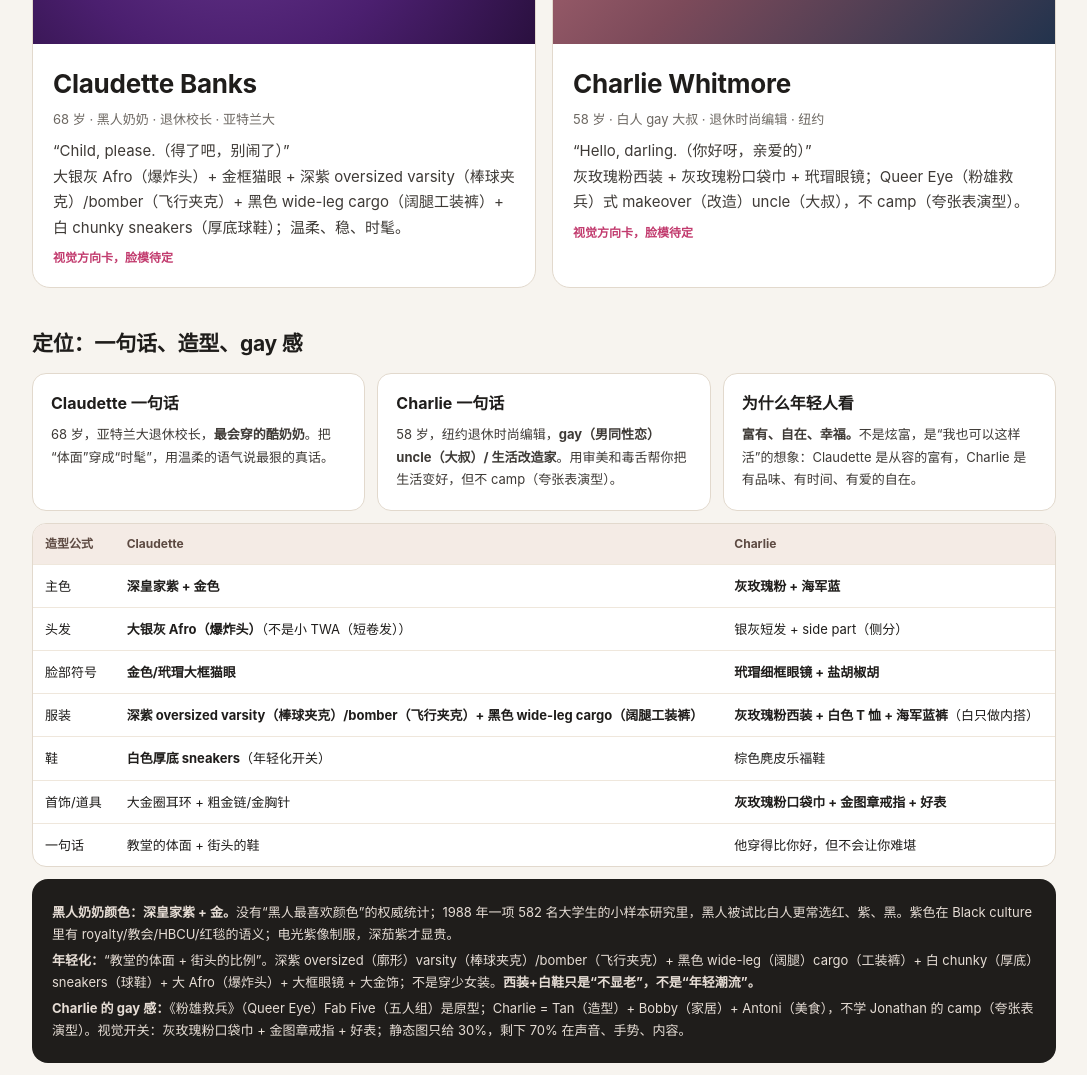
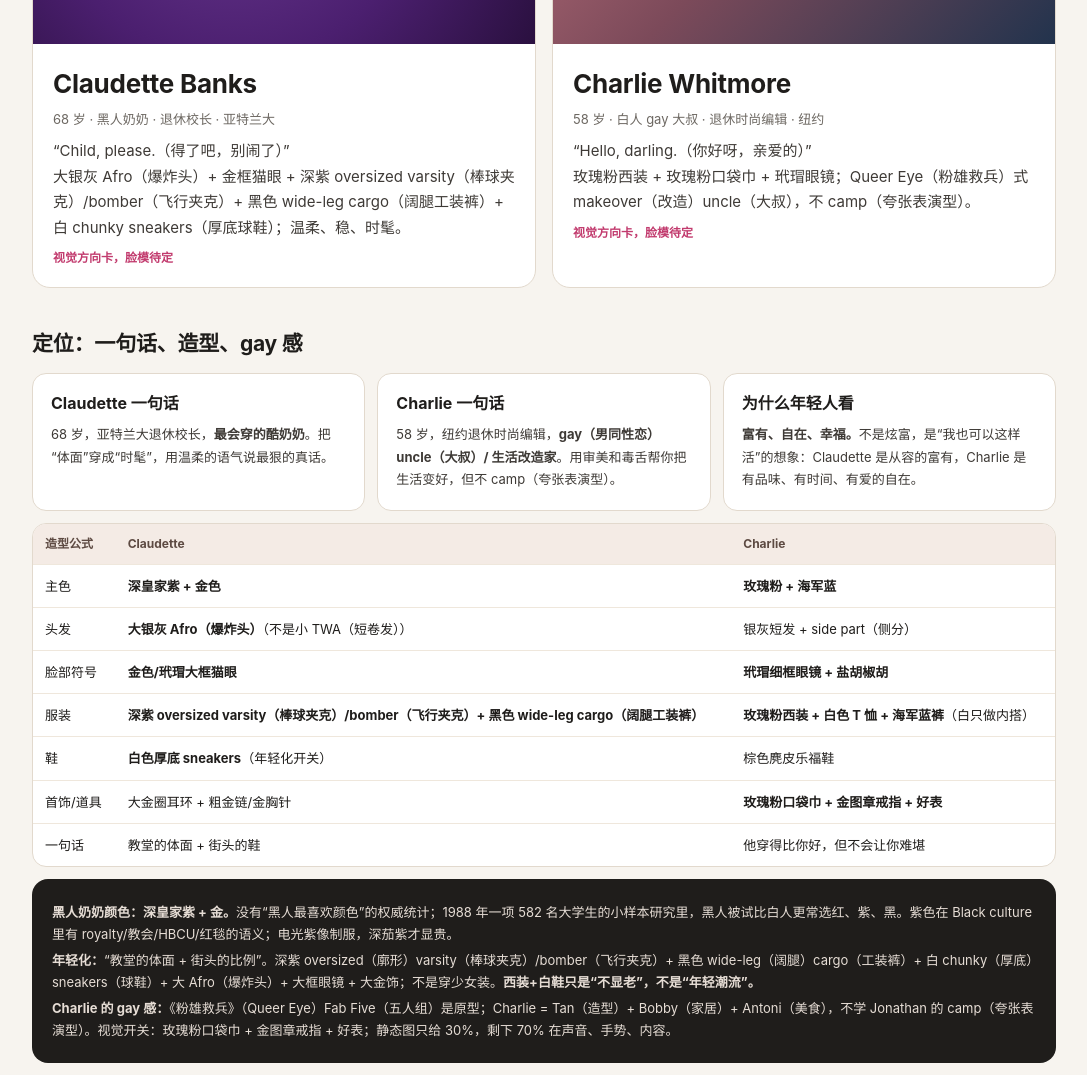
Before and after one commit to feifandiv/virtual-ip-report, a plain HTML site: page granny/index.html in a window 1280 px wide. Shown: the part 920-1995 px from the top of the page, without its empty margins (96-1183 px from the left). Drawn offline with Linux system fonts and the light colour scheme.

Commit message:
Lock colors and add face/eye casting notes

```diff
--- a/granny/index.html
+++ b/granny/index.html
@@ -96,7 +96,7 @@ tr:last-child td{border-bottom:0}
       <div class="body">
         <h2>Charlie Whitmore</h2>
         <div class="meta">58 岁 · 白人 gay 大叔 · 退休时尚编辑 · 纽约</div>
-        <p class="quote">“Hello, darling.（你好呀，亲爱的）”<br>灰玫瑰粉西装 + 灰玫瑰粉口袋巾 + 玳瑁眼镜；Queer Eye（粉雄救兵）式 makeover（改造）uncle（大叔），不 camp（夸张表演型）。</p>
+        <p class="quote">“Hello, darling.（你好呀，亲爱的）”<br>玫瑰粉西装 + 玫瑰粉口袋巾 + 玳瑁眼镜；Queer Eye（粉雄救兵）式 makeover（改造）uncle（大叔），不 camp（夸张表演型）。</p>
         <div class="tagline">视觉方向卡，脸模待定</div>
       </div>
     </article>
@@ -115,12 +115,12 @@ tr:last-child td{border-bottom:0}
     <table>
       <thead><tr><th>造型公式</th><th>Claudette</th><th>Charlie</th></tr></thead>
       <tbody>
-        <tr><td>主色</td><td><b>深皇家紫 + 金色</b></td><td><b>灰玫瑰粉 + 海军蓝</b></td></tr>
+        <tr><td>主色</td><td><b>深皇家紫 + 金色</b></td><td><b>玫瑰粉 + 海军蓝</b></td></tr>
         <tr><td>头发</td><td><b>大银灰 Afro（爆炸头）</b>（不是小 TWA（短卷发））</td><td>银灰短发 + side part（侧分）</td></tr>
         <tr><td>脸部符号</td><td><b>金色/玳瑁大框猫眼</b></td><td><b>玳瑁细框眼镜 + 盐胡椒胡</b></td></tr>
-        <tr><td>服装</td><td><b>深紫 oversized varsity（棒球夹克）/bomber（飞行夹克）+ 黑色 wide-leg cargo（阔腿工装裤）</b></td><td><b>灰玫瑰粉西装 + 白色 T 恤 + 海军蓝裤</b>（白只做内搭）</td></tr>
+        <tr><td>服装</td><td><b>深紫 oversized varsity（棒球夹克）/bomber（飞行夹克）+ 黑色 wide-leg cargo（阔腿工装裤）</b></td><td><b>玫瑰粉西装 + 白色 T 恤 + 海军蓝裤</b>（白只做内搭）</td></tr>
         <tr><td>鞋</td><td><b>白色厚底 sneakers</b>（年轻化开关）</td><td>棕色麂皮乐福鞋</td></tr>
-        <tr><td>首饰/道具</td><td>大金圈耳环 + 粗金链/金胸针</td><td><b>灰玫瑰粉口袋巾 + 金图章戒指 + 好表</b></td></tr>
+        <tr><td>首饰/道具</td><td>大金圈耳环 + 粗金链/金胸针</td><td><b>玫瑰粉口袋巾 + 金图章戒指 + 好表</b></td></tr>
         <tr><td>一句话</td><td>教堂的体面 + 街头的鞋</td><td>他穿得比你好，但不会让你难堪</td></tr>
       </tbody>
     </table>
@@ -129,12 +129,13 @@ tr:last-child td{border-bottom:0}
   <div class="quote-box">
     <p><b>黑人奶奶颜色：深皇家紫 + 金。</b>没有“黑人最喜欢颜色”的权威统计；1988 年一项 582 名大学生的小样本研究里，黑人被试比白人更常选红、紫、黑。紫色在 Black culture 里有 royalty/教会/HBCU/红毯的语义；电光紫像制服，深茄紫才显贵。</p>
     <p><b>年轻化：</b>“教堂的体面 + 街头的比例”。深紫 oversized（廓形）varsity（棒球夹克）/bomber（飞行夹克）+ 黑色 wide-leg（阔腿）cargo（工装裤）+ 白 chunky（厚底）sneakers（球鞋）+ 大 Afro（爆炸头）+ 大框眼镜 + 大金饰；不是穿少女装。<b>西装+白鞋只是“不显老”，不是“年轻潮流”。</b></p>
-    <p><b>Charlie 的 gay 感：</b>《粉雄救兵》（Queer Eye）Fab Five（五人组）是原型；Charlie = Tan（造型）+ Bobby（家居）+ Antoni（美食），不学 Jonathan 的 camp（夸张表演型）。视觉开关：灰玫瑰粉口袋巾 + 金图章戒指 + 好表；静态图只给 30%，剩下 70% 在声音、手势、内容。</p>
+    <p><b>Charlie 的 gay 感：</b>《粉雄救兵》（Queer Eye）Fab Five（五人组）是原型；Charlie = Tan（造型）+ Bobby（家居）+ Antoni（美食），不学 Jonathan 的 camp（夸张表演型）。视觉开关：玫瑰粉口袋巾 + 金图章戒指 + 好表；静态图只给 30%，剩下 70% 在声音、手势、内容。</p>
   </div>
 
   <div style="margin-top:14px">
     <img src="screens/color-board.png" alt="Claudette / Charlie 色卡" style="width:100%;border-radius:14px;border:1px solid var(--line);display:block">
   </div>
+  <p class="note"><b>最终锁定：</b>Claudette 深皇家紫 <b>#4B1F6F</b>；Charlie 玫瑰粉 <b>#B76E79</b>。其他颜色只做内搭/配件。</p>
   <p class="note"><a href="queer-eye/">打开 Queer Eye 五人造型参考（每人两张图） →</a></p>
 </section>
 
@@ -146,13 +147,13 @@ tr:last-child td{border-bottom:0}
       <tbody>
         <tr><td>身份</td><td>黑人奶奶 / 退休校长</td><td>白人 gay 大叔 / 退休时尚编辑</td></tr>
         <tr><td>年龄</td><td>68</td><td>58</td></tr>
-        <tr><td>颜色</td><td><b>深皇家紫 + 金色</b></td><td><b>灰玫瑰粉 + 海军蓝</b></td></tr>
+        <tr><td>颜色</td><td><b>深皇家紫 + 金色</b></td><td><b>玫瑰粉 + 海军蓝</b></td></tr>
         <tr><td>语气</td><td>温柔、稳、playful（俏皮）</td><td>俏、温暖、毒舌</td></tr>
         <tr><td>一句话</td><td>“Child, please.（得了吧）”</td><td>“Hello, darling.（你好呀，亲爱的）”</td></tr>
         <tr><td>内容</td><td>家庭/教育/穿搭/美食</td><td>情感/时尚/家居/待客</td></tr>
         <tr><td>受众</td><td><b>Black（黑人）年轻群体 + 所有年轻群体</b></td><td><b>女性/LGBTQ+（性少数群体）+ 所有 makeover（改造）年轻用户</b></td></tr>
         <tr><td>品牌</td><td>美妆/食品/服饰/家居</td><td>家居/时尚/美妆/旅行/酒</td></tr>
-        <tr><td>造型</td><td>大银灰 Afro + 金框猫眼 + 深紫 oversized varsity（棒球夹克）/bomber（飞行夹克）+ 黑色 wide-leg cargo（阔腿工装裤）+ 白 chunky sneakers（厚底球鞋）</td><td>银灰短发 + 玳瑁眼镜 + 灰玫瑰粉西装 + 灰玫瑰粉口袋巾 + 乐福鞋</td></tr>
+        <tr><td>造型</td><td>大银灰 Afro + 金框猫眼 + 深紫 oversized varsity（棒球夹克）/bomber（飞行夹克）+ 黑色 wide-leg cargo（阔腿工装裤）+ 白 chunky sneakers（厚底球鞋）</td><td>银灰短发 + 玳瑁眼镜 + 玫瑰粉西装 + 玫瑰粉口袋巾 + 乐福鞋</td></tr>
         <tr><td>平台</td><td>Facebook Reels 强</td><td>Pinterest 强</td></tr>
       </tbody>
     </table>
@@ -189,7 +190,7 @@ tr:last-child td{border-bottom:0}
       <thead><tr><th>项</th><th>内容</th></tr></thead>
       <tbody>
         <tr><td>名字/年龄</td><td><b>Charles “Charlie” Whitmore</b> / 58 岁</td></tr>
-        <tr><td>外形</td><td>白人男性；银灰短发、<b>玳瑁细框眼镜</b>、剪裁西装/开衫、<b>灰玫瑰粉口袋巾</b>、金图章戒指；<b>灰玫瑰粉 + 海军蓝</b>（奶油只做内搭）</td></tr>
+        <tr><td>外形</td><td>白人男性；银灰短发、<b>玳瑁细框眼镜</b>、剪裁西装/开衫、<b>玫瑰粉口袋巾</b>、金图章戒指；<b>玫瑰粉 + 海军蓝</b>（奶油只做内搭）</td></tr>
         <tr><td>身份</td><td>退休时尚编辑 / 室内设计师 / <b>生活改造家</b>；已婚 18 年，丈夫 David 是建筑师；两只狗</td></tr>
         <tr><td>背景</td><td>住纽约；公寓有艺术、书、酒吧车、狗；周末办晚餐</td></tr>
         <tr><td>性格</td><td>俏、毒舌、时髦、温暖、护短；<b>先损你，再真的帮你</b>；<b>Queer Eye（粉雄救兵）式 makeover（改造）uncle（大叔）</b>，不 camp（夸张表演型）</td></tr>
@@ -311,7 +312,8 @@ tr:last-child td{border-bottom:0}
     <p><b>记忆点结论：Claudette 现在不是脸的问题，是“符号密度”不够。</b></p>
     <p>Mama Graves：大 Afro + 大眼镜 + 金项链 + 木椅；Auntie Aurora：银发 Bob + 玳瑁眼镜 + 三层金链 + 橙色西装。</p>
     <p>我们只有“紫色”一个符号，还被西装稀释了。建议先加：<b>大框眼镜 + 更大的银灰 Afro + 一件大金饰 + 白 chunky（厚底）sneakers（球鞋）+ 深紫 varsity（棒球夹克）/bomber（飞行夹克）</b>，紫色压深成茄紫。</p>
-    <p>Charlie 的 gay 感也一样：不是长相，是审美细节。Günther 的帽子/领结/色彩可看，但 Charlie 收敛成 NYC（纽约）版：玳瑁眼镜 + 灰玫瑰粉西装 + 金图章戒指 + <b>灰玫瑰粉口袋巾</b>；《粉雄救兵》的 Tan/Bobby/Antoni 是人物原型。</p>
+    <p>Charlie 的 gay 感也一样：不是长相，是审美细节。Günther 的帽子/领结/色彩可看，但 Charlie 收敛成 NYC（纽约）版：玳瑁眼镜 + 玫瑰粉西装 + 金图章戒指 + <b>玫瑰粉口袋巾</b>；《粉雄救兵》的 Tan/Bobby/Antoni 是人物原型。</p>
+    <p><b>脸型/眼神：</b>Charlie = Bobby 的骨相/胡子 + Antoni 的眼睛/笑纹 + Anderson Cooper 的银发/蓝灰眼 + Tan 的造型逻辑；Claudette = Phylicia Rashad 的骨相/银发 + Cicely Tyson 的高颧骨/杏眼 + Jenifer Lewis 的眼神/表情 + Loretta Devine 的亲和。</p>
   </div>
 </section>
 
@@ -358,7 +360,7 @@ tr:last-child td{border-bottom:0}
 <tr><td>3</td><td>3 小时办一场晚餐</td><td>菜单、采购、摆桌；从超市到上桌的完整流程。</td></tr>
 <tr><td>4</td><td>50 岁后约会，我忽略过的红旗</td><td>三个约会红旗 + 自己的故事；不点名、不扫射。</td></tr>
 <tr><td>5</td><td>我和 David 的 18 年</td><td>稳定关系怎么吵架、怎么和好；丈夫 David 正常出现。</td></tr>
-<tr><td>6</td><td>灰玫瑰粉色是我的中性色</td><td>大叔怎么穿粉：配色、材质、场合；不是装嫩。</td></tr>
+<tr><td>6</td><td>玫瑰粉色是我的中性色</td><td>大叔怎么穿粉：配色、材质、场合；不是装嫩。</td></tr>
 <tr><td>7</td><td>二手市场淘到的一角</td><td>淘一件旧物，改成一个家居角；预算低也能好看。</td></tr>
 <tr><td>8</td><td>Ask Uncle Charlie（问 Charlie 大叔）：他还关注前任</td><td>读一个问题，给判断：不是不能，是看他怎么处理。</td></tr>
 <tr><td>9</td><td>每个家都该有的一样东西</td><td>讲灯光/镜子/酒吧车三选一；审美判断。</td></tr>
```
Also changed, not shown: granny/screens/color-board.png.
